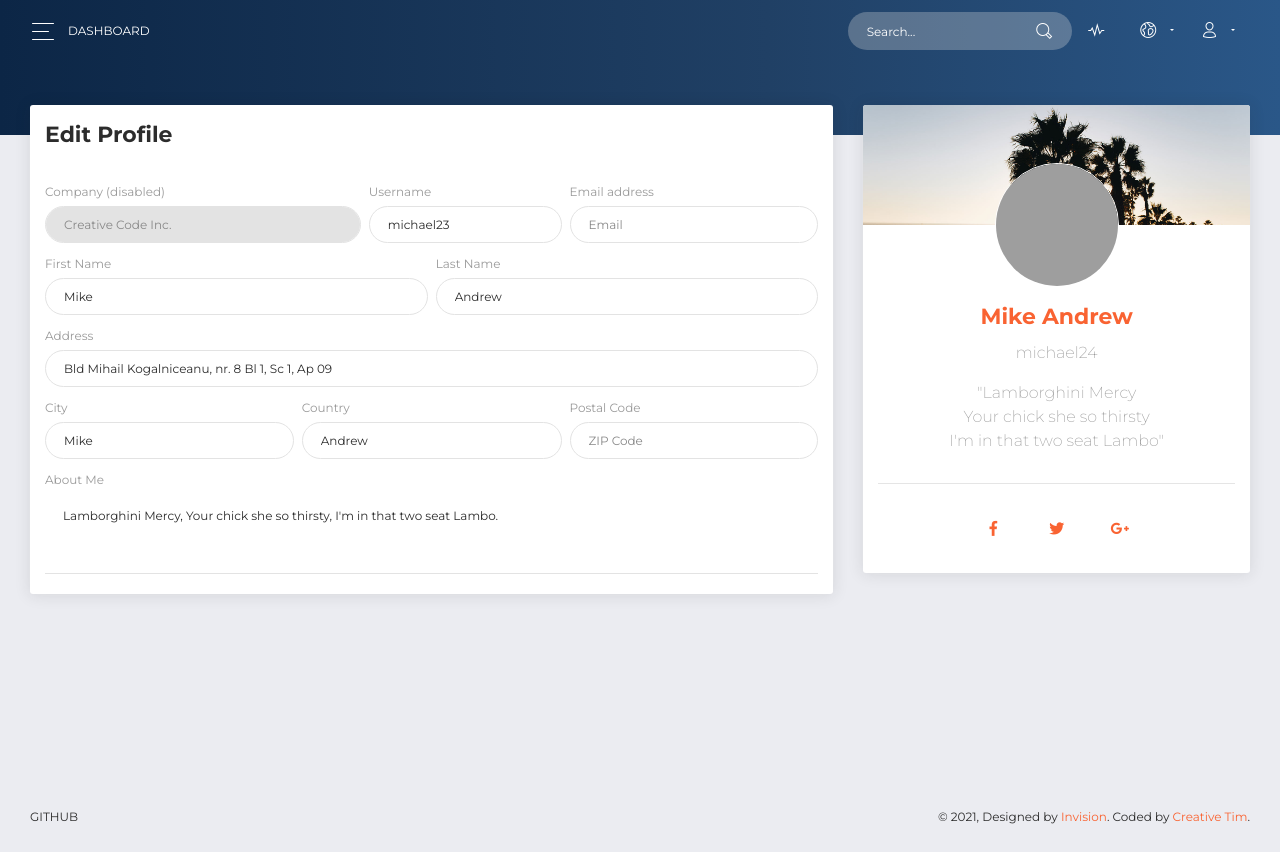
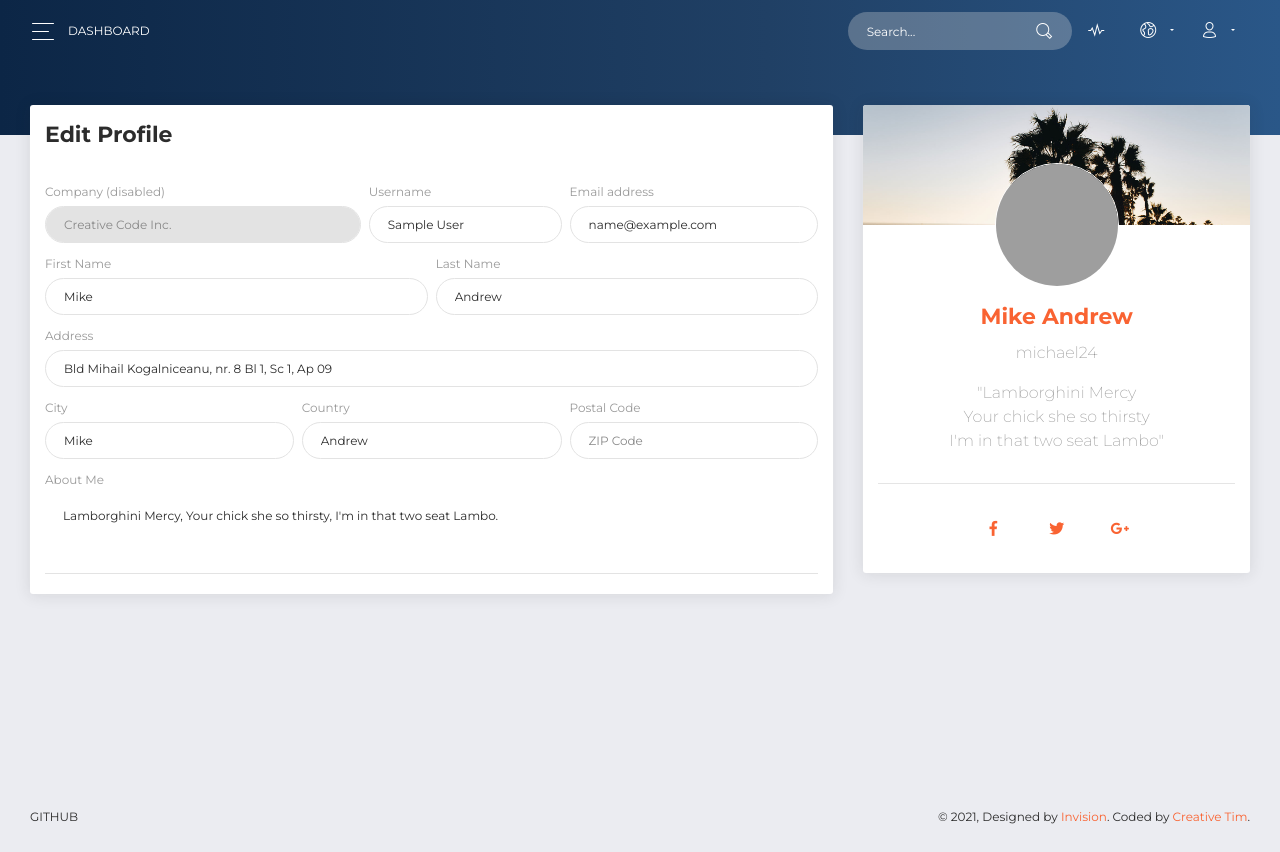
Before and after one commit to paoli7612/Pluto, a Laravel app: page /account in a window 1280 px wide. Run offline with Laravel 8, Linux system fonts and the light colour scheme; the visitor is signed in with stand-in values (Sample User, id 1); grey boxes are pictures that could not be loaded.

Commit message:
pass auth->user at account page

```diff
--- a/app/Http/Controllers/HomeController.php
+++ b/app/Http/Controllers/HomeController.php
@@ -3,6 +3,7 @@
 namespace App\Http\Controllers;
 
 use Illuminate\Http\Request;
+use Illuminate\Support\Facades\Auth;
 
 class HomeController extends Controller
 {
@@ -27,7 +28,9 @@ class HomeController extends Controller
 
     public function account()
     {
-        return view('account');
+        return view('account', [
+            'user' => Auth::user()
+        ]);
     }
 
     public function lists()
--- a/resources/views/account.blade.php
+++ b/resources/views/account.blade.php
@@ -23,13 +23,13 @@
                                 <div class="col-md-3 px-1">
                                     <div class="form-group">
                                         <label>Username</label>
-                                        <input type="text" class="form-control" placeholder="Username" value="michael23">
+                                        <input type="text" class="form-control" placeholder="Username" value="{{ $user->name }}">
                                     </div>
                                 </div>
                                 <div class="col-md-4 pl-1">
                                     <div class="form-group">
                                         <label for="exampleInputEmail1">Email address</label>
-                                        <input type="email" class="form-control" placeholder="Email">
+                                        <input type="email" class="form-control" placeholder="Email" value="{{ $user->email }}">
                                     </div>
                                 </div>
                             </div>
```
